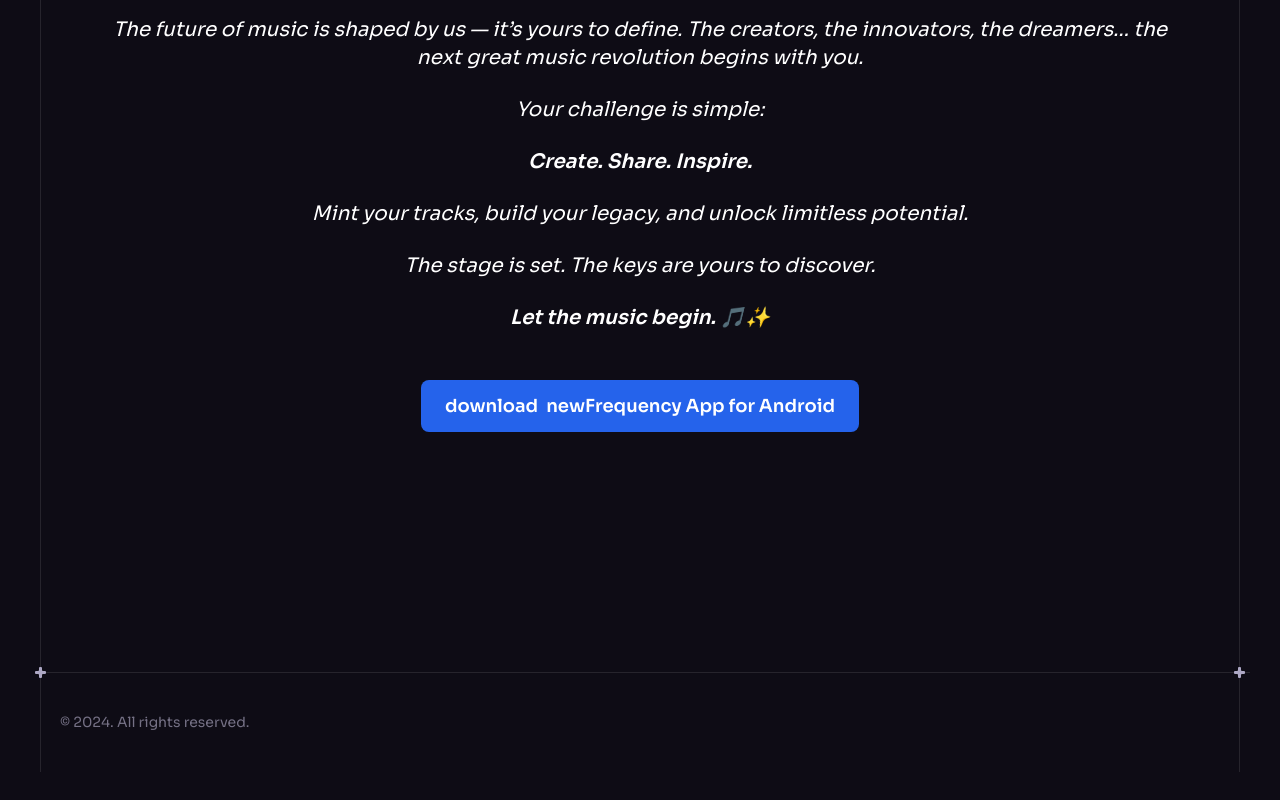
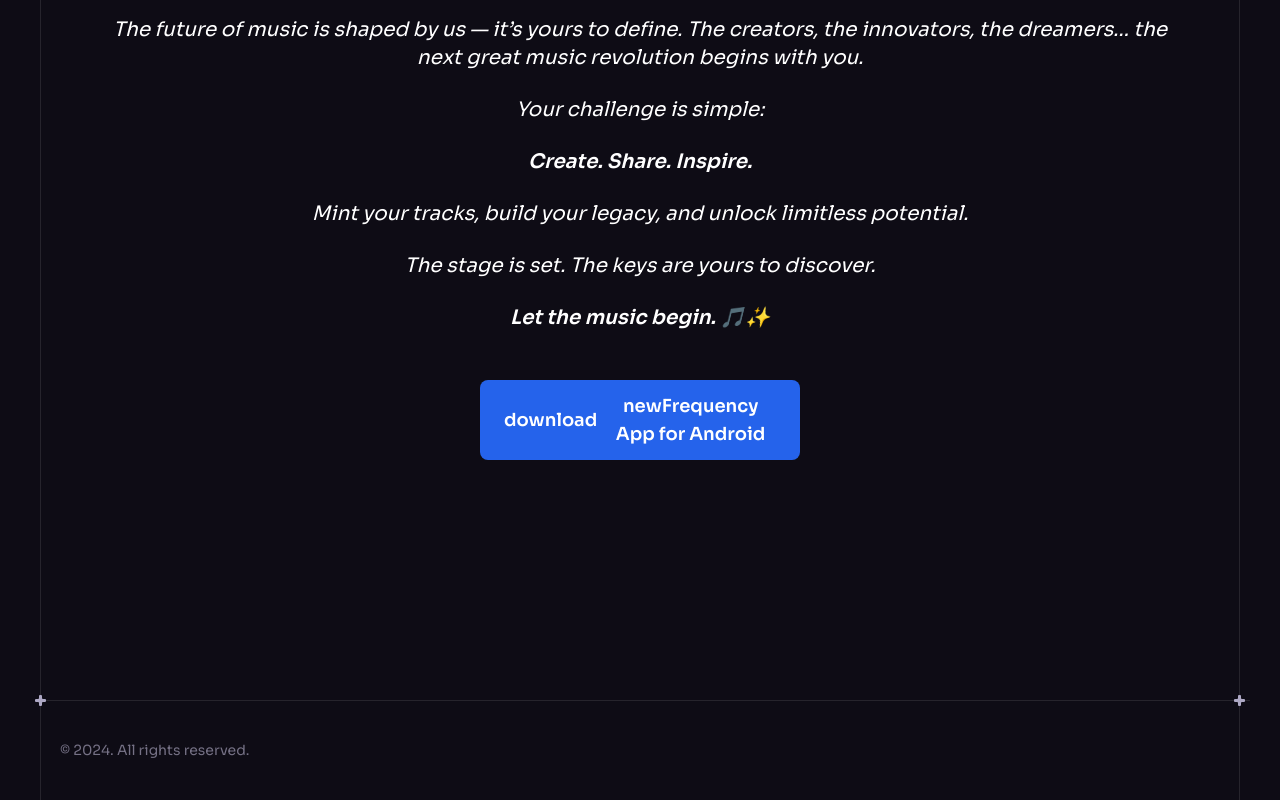
Before and after one commit to Phunyeletso/newfrequency, a React (Vite) app: page / in a window 1280 px wide. Shown: the part 8799-9599 px from the top of the page. Before the commit the page ends 9571 px from the top, so only its background shows below. Built offline with nearby package versions, Linux system fonts and the light colour scheme.

Commit message:
Update Pricing.jsx

```diff
--- a/src/components/Pricing.jsx
+++ b/src/components/Pricing.jsx
@@ -49,10 +49,12 @@
             href="https://drive.google.com/file/d/1HLOgcOLwT-8yfxlLQvRcUFUk1xfWGuoq/view"
             target="_blank"
             rel="noopener noreferrer"
-            className="inline-flex items-center justify-center gap-2 text-white bg-blue-600 hover:bg-blue-700 px-6 py-3 rounded-lg font-semibold text-lg"
+            className="inline-flex items-center justify-center gap-2 text-white bg-blue-600 hover:bg-blue-700 px-6 py-3 rounded-lg font-semibold text-lg w-auto max-w-xs mx-auto"
           >
-            <span className="material-icons">download</span>
-            <span>newFrequency App for Android</span>
+            <div className="flex items-center justify-center">
+              <span className="material-icons">download</span>
+              <span className="ml-2">newFrequency App for Android</span>
+            </div>
           </a>
         </div>
       </div>
```
